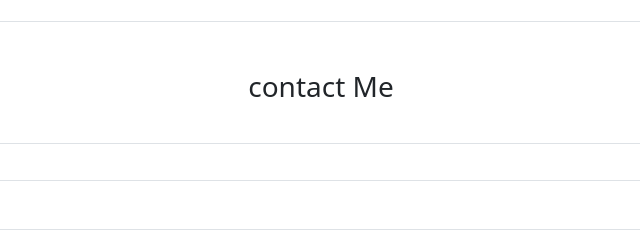
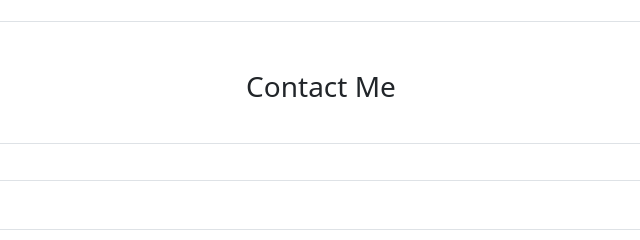
Before and after one commit to Arsarafa/portofolio-saya, a plain HTML site: page index.html in a window 1280 px wide. Shown: the part 1576-1816 px from the top of the page, 319-959 px from the left. Drawn offline with nearby package versions, Linux system fonts and the light colour scheme.

Commit message:
Merubah Kapital C pada Contact

```diff
--- a/index.html
+++ b/index.html
@@ -110,7 +110,7 @@
     <!-- Contact -->
     <div id="contact" class="mx-5 border mb-5">
         <form class="container my-5">
-            <h3 class="text-center">contact Me</h3>
+            <h3 class="text-center">Contact Me</h3>
             <div class="mb-3">
               <label for="exampleInputEmail1" class="form-label">Email address</label>
               <input type="email" class="form-control" id="exampleInputEmail1" aria-describedby="emailHelp">
```
